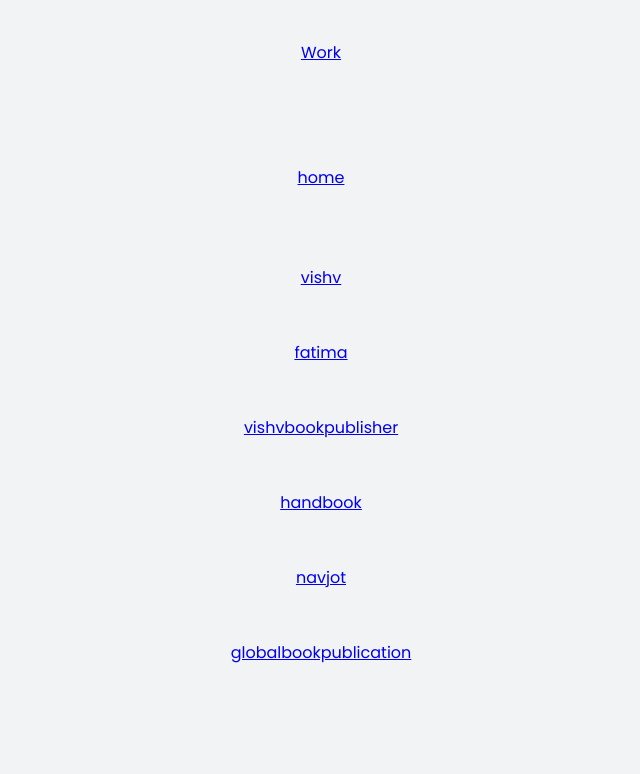
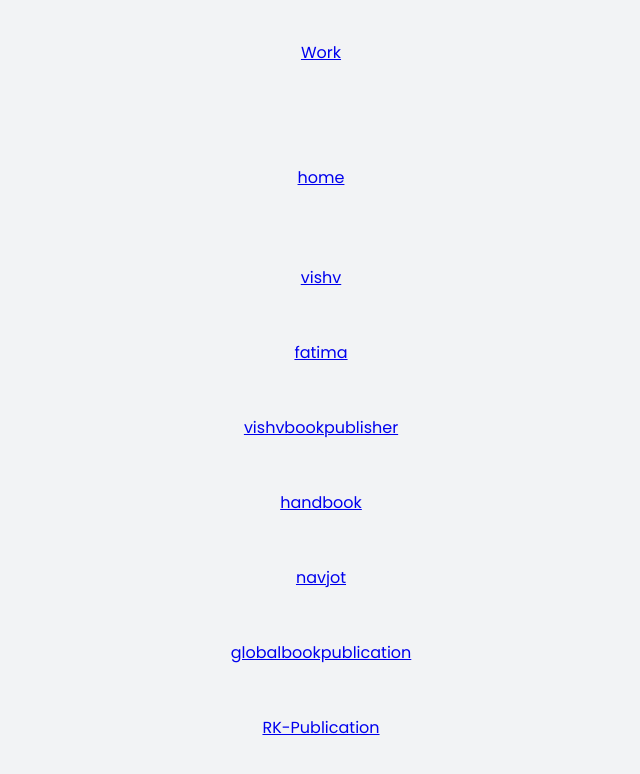
Before and after one commit to developerking005/seventh-work, a plain HTML site: page index.html in a window 1280 px wide. Shown: the whole page, without its empty margins (319-959 px from the left). Drawn offline with Linux system fonts and the light colour scheme.

Commit message:
Update index.html

```diff
--- a/index.html
+++ b/index.html
@@ -262,6 +262,12 @@ body{
         <a href="global.html">globalbookpublication</a>
     </div>
 
+    <br>
+    <br>
+    <div>
+        <a href="global.html">RK-Publication</a>
+    </div>
+
 
 
 
```
